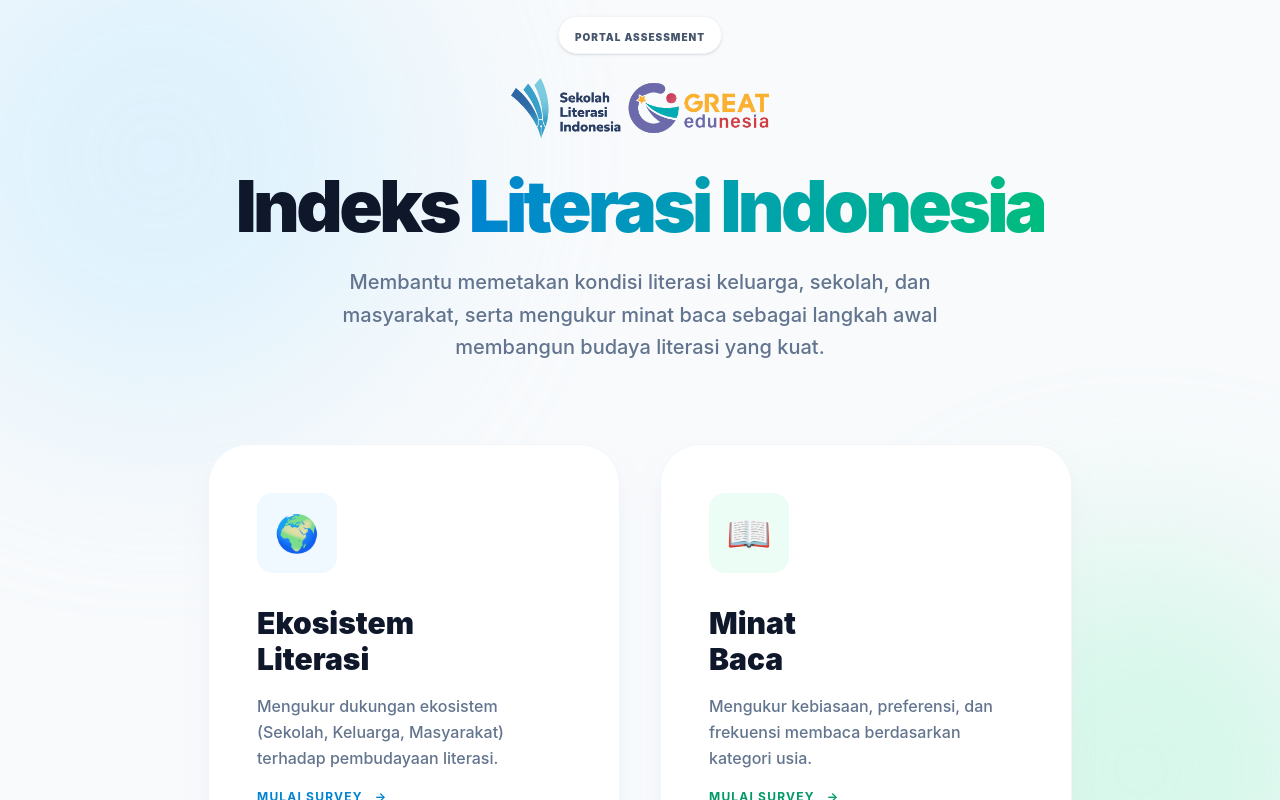
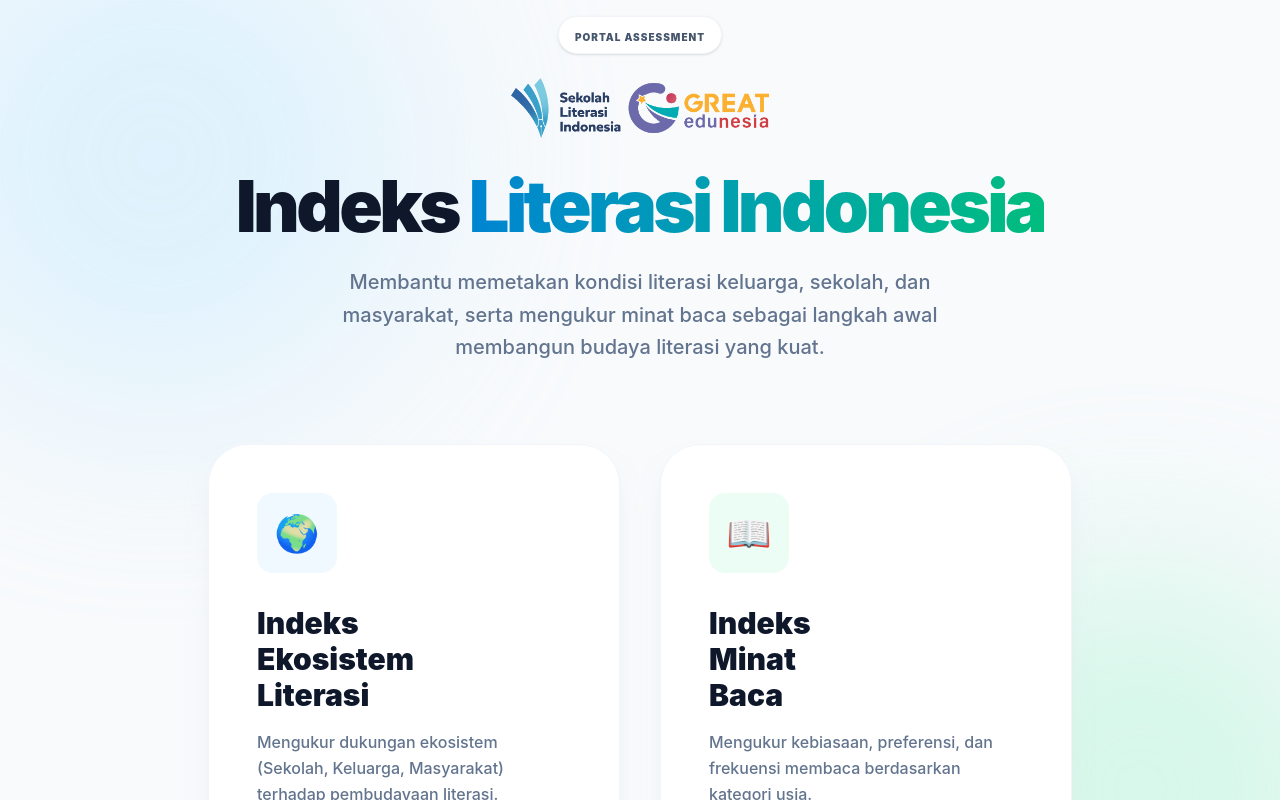
Before and after one commit to teachd3v/survey-literasi, a React (Vite) app: page / in a window 1280 px wide. Shown: the top 800 px of the page. Built offline with nearby package versions, Linux system fonts and the light colour scheme; no server answers.

Commit message:
docs: localize dashboard and portal UI labels to Indonesian

```diff
--- a/src/components/dashboard/LingkupComparison.jsx
+++ b/src/components/dashboard/LingkupComparison.jsx
@@ -83,8 +83,8 @@ export default function LingkupComparison({ data, compareData, compareLabel }) {
             )}
 
             <div className="flex justify-between mt-2">
-              <span className="text-[10px] font-black text-slate-400 uppercase tracking-widest">Baseline: 0.00</span>
-              <span className="text-[10px] font-black text-sky-600 uppercase tracking-widest">Growth: {percentage.toFixed(1)}%</span>
+              <span className="text-[10px] font-black text-slate-400 uppercase tracking-widest">Data Awal: 0.00</span>
+              <span className="text-[10px] font-black text-sky-600 uppercase tracking-widest">Peningkatan: {percentage.toFixed(1)}%</span>
             </div>
           </div>
         );
--- a/src/pages/DashboardPage.jsx
+++ b/src/pages/DashboardPage.jsx
@@ -127,13 +127,13 @@ export default function DashboardPage() {
 
             <div className="inline-flex items-center gap-2 px-3 py-1 bg-slate-100 rounded-lg mb-4">
               <div className={`w-2 h-2 rounded-full animate-pulse ${surveyType === 'minatbaca' ? 'bg-emerald-600' : 'bg-sky-600'}`}></div>
-              <span className="text-slate-600 font-black text-[10px] uppercase tracking-widest">Real-time Analytics</span>
+              <span className="text-slate-600 font-black text-[10px] uppercase tracking-widest">Pemantauan Data Terkini</span>
             </div>
             <h1 className="text-4xl md:text-6xl font-black tracking-tighter text-slate-900 mb-2">
-              Dashboard {surveyType === 'minatbaca' ? 'Minat Baca' : 'Literasi'}
+              Dasbor {surveyType === 'minatbaca' ? 'Indeks Aktivitas Membaca' : 'Indeks Ekosistem Literasi'}
             </h1>
             <p className="text-slate-500 font-medium text-lg">
-              Visualisasi pemetaan {surveyType === 'minatbaca' ? 'minat baca masyarakat' : 'ekosistem literasi nasional'} 2026.
+              Visualisasi Pemetaan {surveyType === 'minatbaca' ? 'Aktivitas Membaca Masyarakat' : 'Ekosistem Literasi Indonesia'} 2026.
             </p>
           </div>
           <div className="flex flex-col items-end">
@@ -397,7 +397,7 @@ export default function DashboardPage() {
           <div className="flex flex-col md:flex-row items-center justify-between gap-4 mb-10">
             <div>
               <h3 className="text-2xl font-black text-slate-900 uppercase tracking-tight">Analisis Detail Indikator</h3>
-              <p className="text-slate-400 text-sm font-medium">Breakdown skor per butir indikator strategis</p>
+              <p className="text-slate-400 text-sm font-medium">Rincian skor per butir indikator strategis</p>
             </div>
             {/* Custom Tabs */}
             <div className="flex flex-wrap gap-2 bg-slate-50 p-1.5 rounded-2xl border border-slate-100">
--- a/src/pages/HomePortal.jsx
+++ b/src/pages/HomePortal.jsx
@@ -44,7 +44,7 @@ export default function HomePortal() {
               <span className="text-4xl">🌍</span>
             </div>
             <h2 className="text-2xl md:text-3xl font-black text-slate-900 mb-4">
-              Ekosistem <br/>Literasi
+              Indeks <br/>Ekosistem <br/>Literasi
             </h2>
             <p className="text-slate-500 text-sm md:text-base font-medium leading-relaxed mb-8 h-16">
               Mengukur dukungan ekosistem (Sekolah, Keluarga, Masyarakat) terhadap pembudayaan literasi.
@@ -64,7 +64,7 @@ export default function HomePortal() {
               <span className="text-4xl">📖</span>
             </div>
             <h2 className="text-2xl md:text-3xl font-black text-slate-900 mb-4">
-              Minat <br/> Baca
+              Indeks <br/>Minat <br/>Baca
             </h2>
             <p className="text-slate-500 text-sm md:text-base font-medium leading-relaxed mb-8 h-16">
               Mengukur kebiasaan, preferensi, dan frekuensi membaca berdasarkan kategori usia.
```
